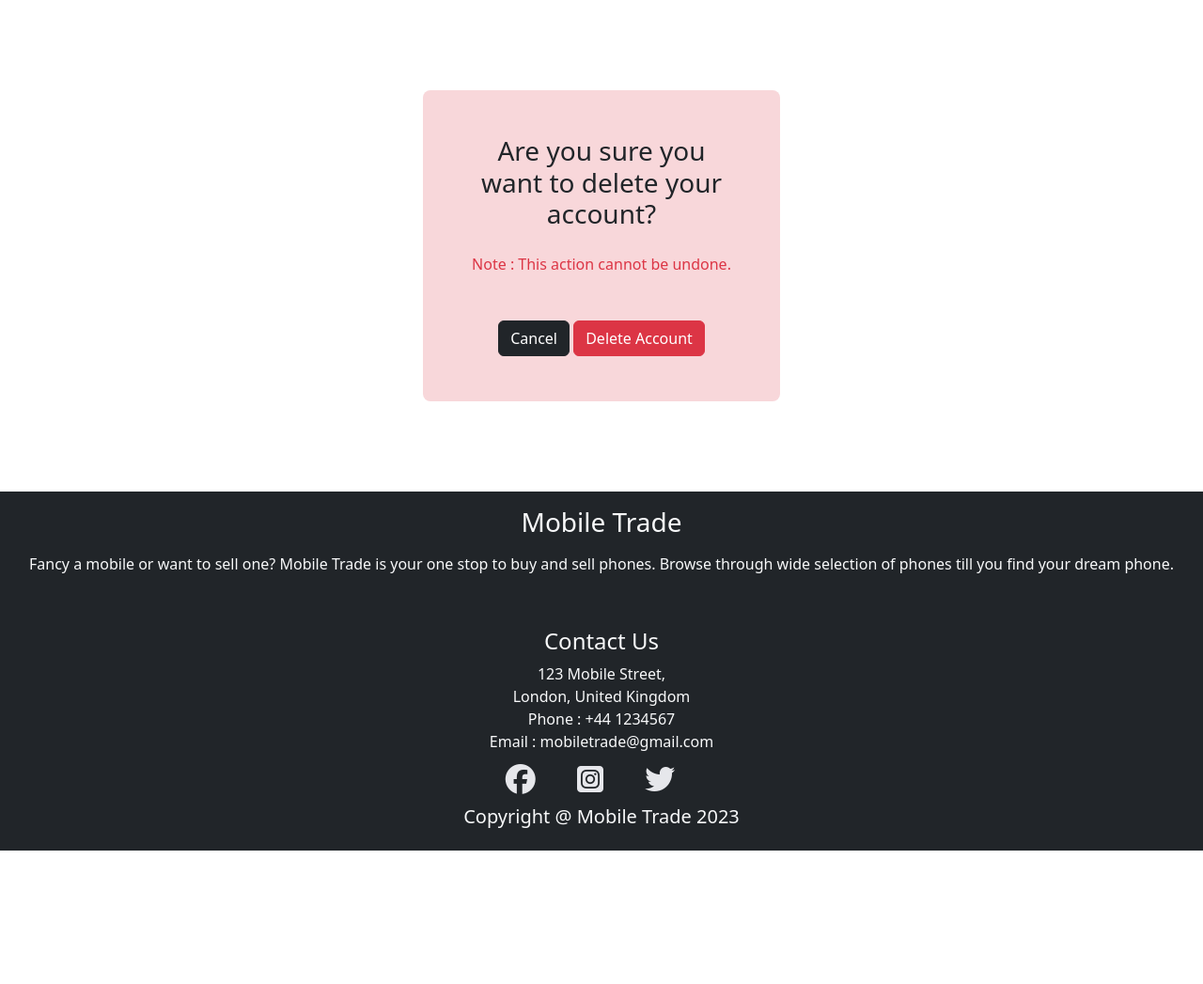
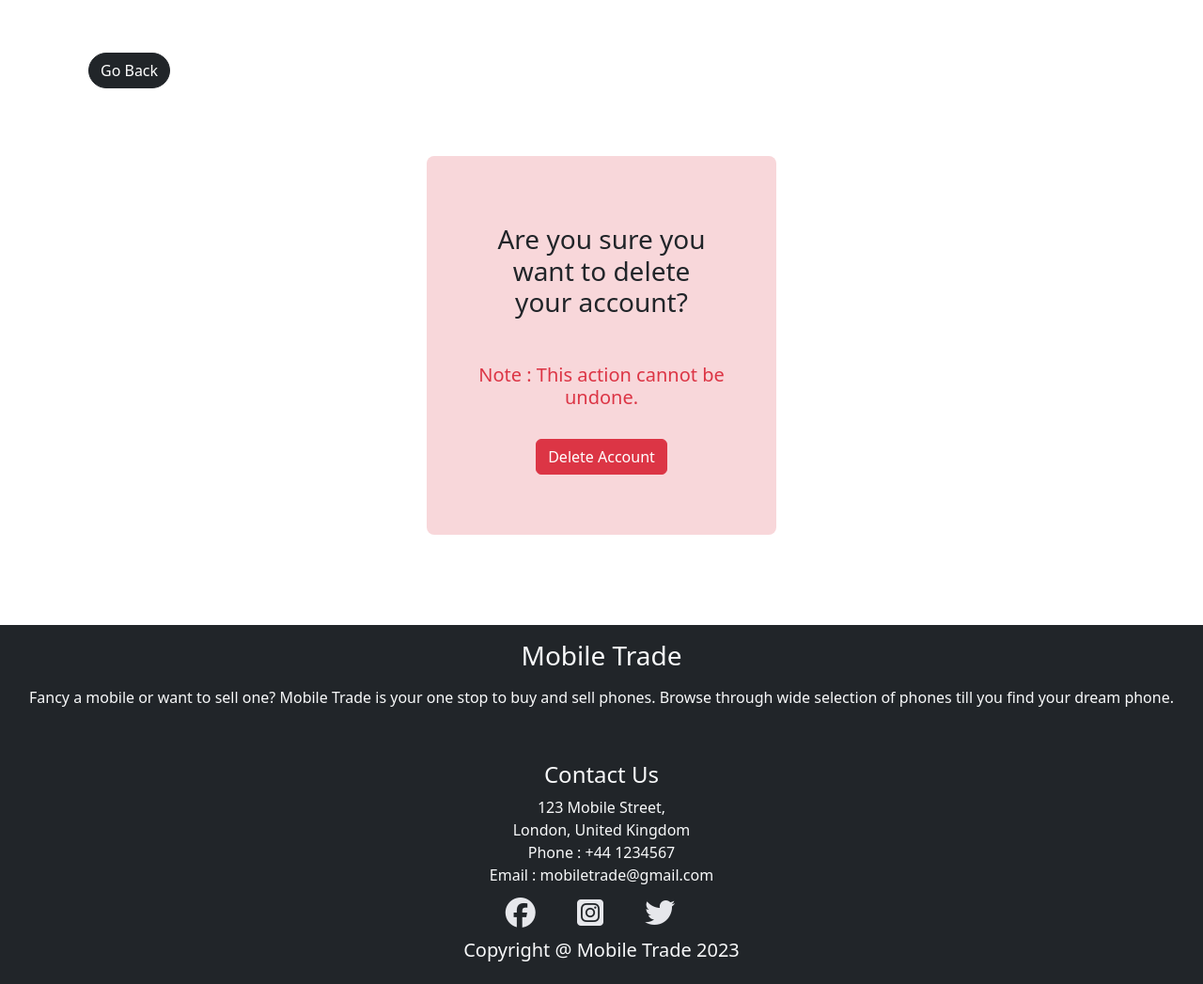
Before and after one commit to AbhilashAynipully/MobileTrade, a Django app: page /delete-account in a window 1280 px wide. Shown: the part 56-1103 px from the top of the page at 94% size. Before the commit the page ends 961 px from the top, so only its background shows below. Run offline with Django 3.2, Linux system fonts and the light colour scheme; parts of the project's set-up code (start-up, migrations or seed data) failed here and were passed over; some libraries are stand-ins or nearby versions.

Commit message:
Add back button to page

```diff
--- a/templates/delete_account.html
+++ b/templates/delete_account.html
@@ -1,16 +1,18 @@
 {% extends 'base.html'%}
 {% load static %}
 {% block content %}
-
-<div class="container  vw-100 vh-90 text-center my-5">
+<!-- Delete User Account -->
+<div class="container text-center my-5 px-4">
     <div class="row my-5">
+        <div class="mt-2 mb-4 d-flex justify-content-start">
+            <button class="btn rounded-pill btn-dark" onclick="history.back()">Go Back</button>
+          </div>
             <div class="col-sm-6 col-lg-4 mx-auto text-center my-5 p-4 shadow-container rounded-3 bg-danger-subtle  ">
-                <h3 class="m-4">Are you sure you want to delete your account?</h3>
-                <p class="text-danger mb-5">Note : This action cannot be undone.</p>
+                <h3 class="m-5">Are you sure you want to delete your account?</h3>
+                <h5 class="text-danger mb-3">Note : This action cannot be undone.</h5>
                 <form method="POST" action="{% url 'delete-account' %}" class="mt-3 mb-4">
                     {% csrf_token %}
-                    <a href="{% url 'home' %}" class="btn btn-dark">Cancel</a>
-                    <button type="submit" class="btn btn-danger text-white">Delete Account</button>
+                    <button type="submit" class="btn btn-danger text-white m-3">Delete Account</button>
                 </form>
             </div>
     </div>
--- a/templates/profile_update.html
+++ b/templates/profile_update.html
@@ -3,7 +3,9 @@
 {% block content %}
 
 <!-- Profile Update Form -->
-
+<div class="mt-3 d-flex px-2 justify-content-start">
+    <button class="btn rounded-pill btn-dark" onclick="history.back()">Go Back</button>
+  </div>
 {% if form.errors %}
 <div class="alert alert-warning alert-dismissible fade show" role="alert">
     There was an error with your form while registering! Please read form for details.
@@ -13,7 +15,6 @@
 <div class="container">
     <div class="row">
         <div class="col-lg-8 col-sm-10 mx-auto my-5 p-5 shadow rounded-5 bg-body-tertiary">
-            <button class="btn rounded-pill btn-dark" onclick="history.back()">Go Back</button>
             <h2 class="text-center mb-5">Profile Update Form</h2>
             <form method="POST"  enctype= "multipart/form-data" class="mt-4">
                 {% csrf_token %}
```
